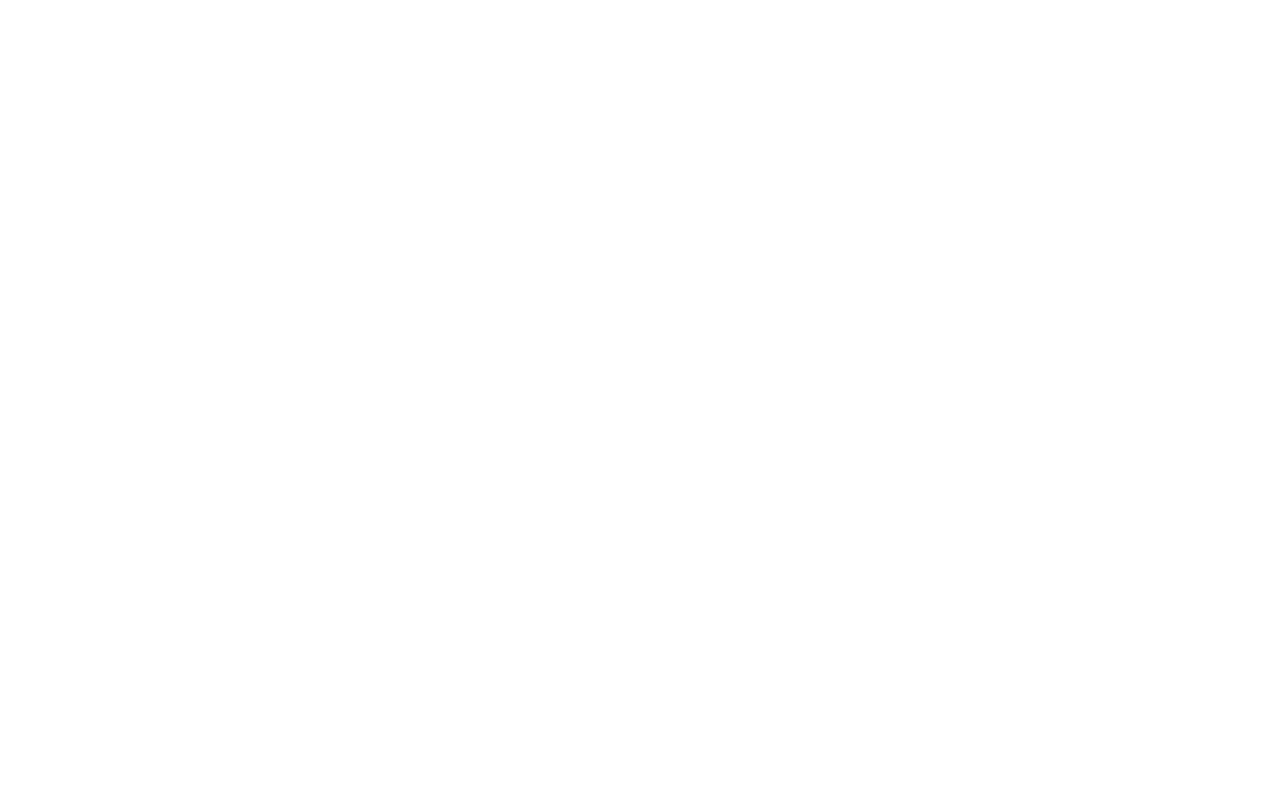
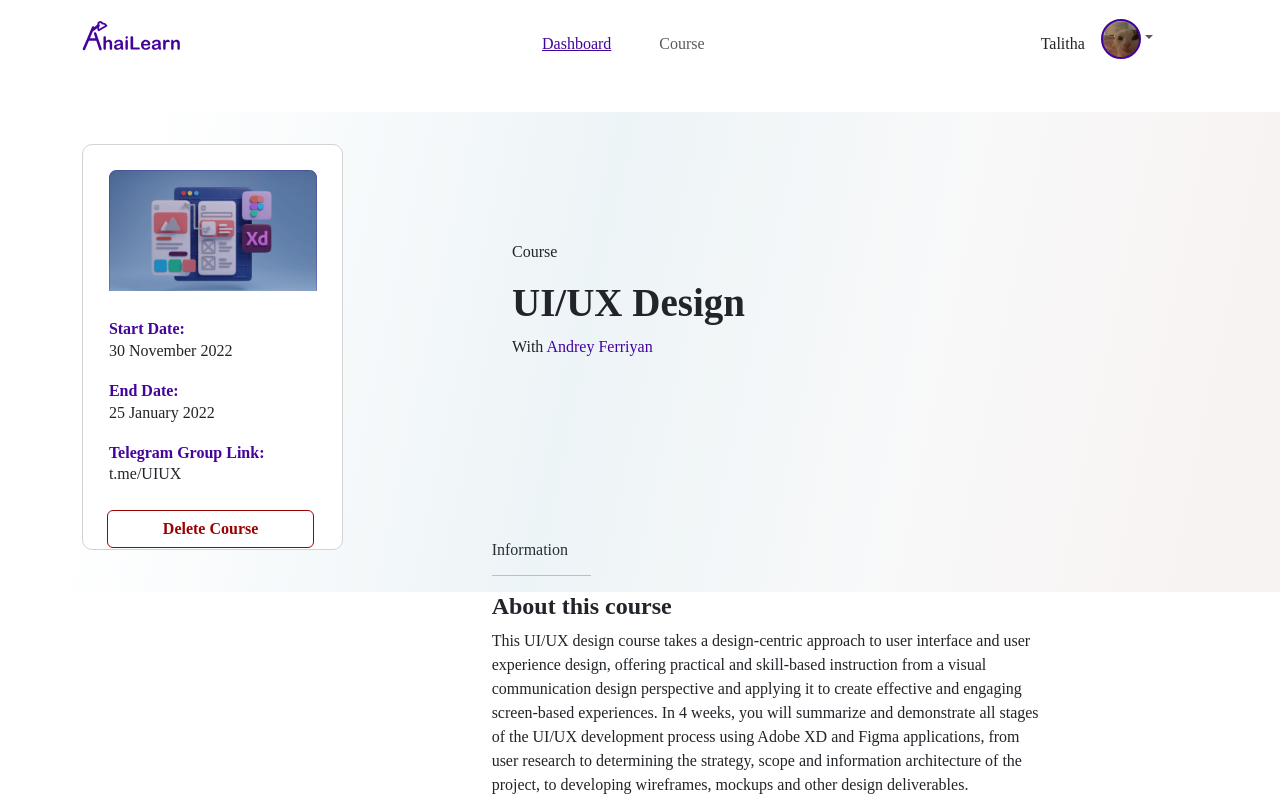
Before and after one commit to talithafawwaz/miniproject_talitha-fawwaz, a React (Vite) app: page /mycourse in a window 1280 px wide. Before the commit this address had no page. Shown: the top 800 px of the page. Built offline with nearby package versions, Linux system fonts and the light colour scheme; a web font is replaced by a local one.

Commit message:
enhance my course

```diff
--- a/src/components/Footer/Footer.jsx
+++ b/src/components/Footer/Footer.jsx
@@ -75,7 +75,7 @@ const Footer = () => {
                                             <Apple/>
                                         </div>
                                         <div className='col-md-9' style={{textAlign:"left"}}>
-                                            <p style={{fontSize:"8px", marginBottom:"-2px"}}>Download on the</p>
+                                            <p style={{fontSize:"8px", marginBottom:"-2px"}}>Download on</p>
                                             <p style={{fontSize:"12px", marginBottom:"-2px", fontWeight:"500"}}>App Store</p>
                                         </div>
                                     </div>
--- a/src/pages/LandingPage/LandingPage.jsx
+++ b/src/pages/LandingPage/LandingPage.jsx
@@ -24,7 +24,7 @@ const LandingPage = () => {
                                 <h1 style={{fontWeight:"bold", color: "#44039B", fontSize:"39px"}}>Grow Your Skills online course with Us!</h1>
                                 <p>We strive to educate and collaborate with like-minded businesses
                                     to make a difference environmentally and socially. Together we can make an impact</p>
-                                <button className="btn btn-warning" style={{fontWeight:"bold", color: "#64542A"}}>Join Now</button>
+                                <a href="/mycourse" className="btn btn-warning" style={{fontWeight:"bold", color: "#64542A"}}>Join Now</a>
                             </div>
                             <div className="col-lg-6">
                                 <img
--- /dev/null
+++ b/src/pages/MyCourse/MyCourse.jsx
@@ -0,0 +1,60 @@
+import NavLogin from "../../components/Navbar/NavLogin"
+import Footer from "../../components/Footer/Footer"
+import "../DetailCourse/DetailCourse.css"
+import course from '../../assets/course.svg'
+
+const MyCourse = () => {
+    return(
+        <>
+            <NavLogin/>
+            <div className="container">
+                <div className="row">
+                    <div className="col-md-3">
+                        <div className="poster" style={{zIndex:"2", height:"50%"}}>
+                            <div className='poster-og'>
+                                <img className="card-img-top"
+                                    style={{ width: "13rem", margin:"10%"}}
+                                    src={course} alt="image"
+                                />
+                                <div style={{marginLeft:"10%", fontSize:"10px"}}>
+                                    <p style={{marginBottom:"-1%", fontWeight:"bold", color:"#44039B"}}>Start Date:</p>
+                                    <p >30 November 2022</p>
+                                    <p style={{marginBottom:"-1%", fontWeight:"bold", color:"#44039B"}}>End Date:</p>
+                                    <p >25 January 2022</p>
+                                    <p style={{marginBottom:"-1%", fontWeight:"bold", color:"#44039B"}}>Telegram Group Link:</p>
+                                    <a style={{textDecoration:"none"}}>t.me/UIUX</a>
+                                </div>
+                            </div>
+                            <a href="/payment" className="btn mx-4 my-4" style={{ borderColor:"#9B0303", fontWeight:"bold", color:"#9B0303", width:"80%"}}>
+                                Delete Course
+                            </a>
+                        </div>
+                    </div>
+                    <div className="col-md-9">
+                        <div className="advertise" style={{top:"14%", height: "60%", marginBottom: "15%"}}>
+                            <div className="first" style={{margin:"8em 0 0 32em"}}>
+                                <p>Course</p>
+                                <h1 style={{fontWeight:"bold", fontSize:"39px"}}>UI/UX Design</h1>
+                                <p>With <span style={{color:"#44039B"}}>Andrey Ferriyan</span></p>
+                                </div>
+                        </div>
+                        <div className="information" style={{marginTop:"65%"}}>
+                            <h6>Information</h6>
+                            <hr style={{width:"17%", fontWeight:"bold"}}/>
+                            <h4 style={{fontWeight:"bold"}}>About this course</h4>
+                            <p style={{width:"95%"}}>This UI/UX design course takes a design-centric approach to user interface and user experience design,
+                                offering practical and skill-based instruction from a visual communication design perspective and applying it to create effective and engaging screen-based experiences.
+                                In 4 weeks, you will summarize and demonstrate all stages of the UI/UX development process using Adobe XD and Figma applications,
+                                from user research to determining the strategy, scope and information architecture of the project, to developing wireframes, mockups and other design deliverables.</p>
+                        </div>
+                    </div>
+                </div>
+            </div>
+            <div className="footer-login" style={{marginTop:"15em"}}>
+                <div className="copyright" ><Footer/></div>
+            </div>
+        </>
+    )
+}
+
+export default MyCourse
--- a/src/routes/Route.jsx
+++ b/src/routes/Route.jsx
@@ -7,6 +7,7 @@ import DetailCourse from "../pages/DetailCourse/DetailCourse";
 import Payment from "../pages/Payment/Payment";
 import Confirmation from "../pages/Payment/Confirmation";
 import Setting from "../pages/Setting/Setting";
+import MyCourse from "../pages/MyCourse/MyCourse";
 
 const Routers = [
     {
@@ -44,6 +45,10 @@ const Routers = [
     {
         path: "/setting",
         element: <Setting/>,
+    },
+    {
+        path: "/mycourse",
+        element: <MyCourse/>,
     }
 ];
 
```
